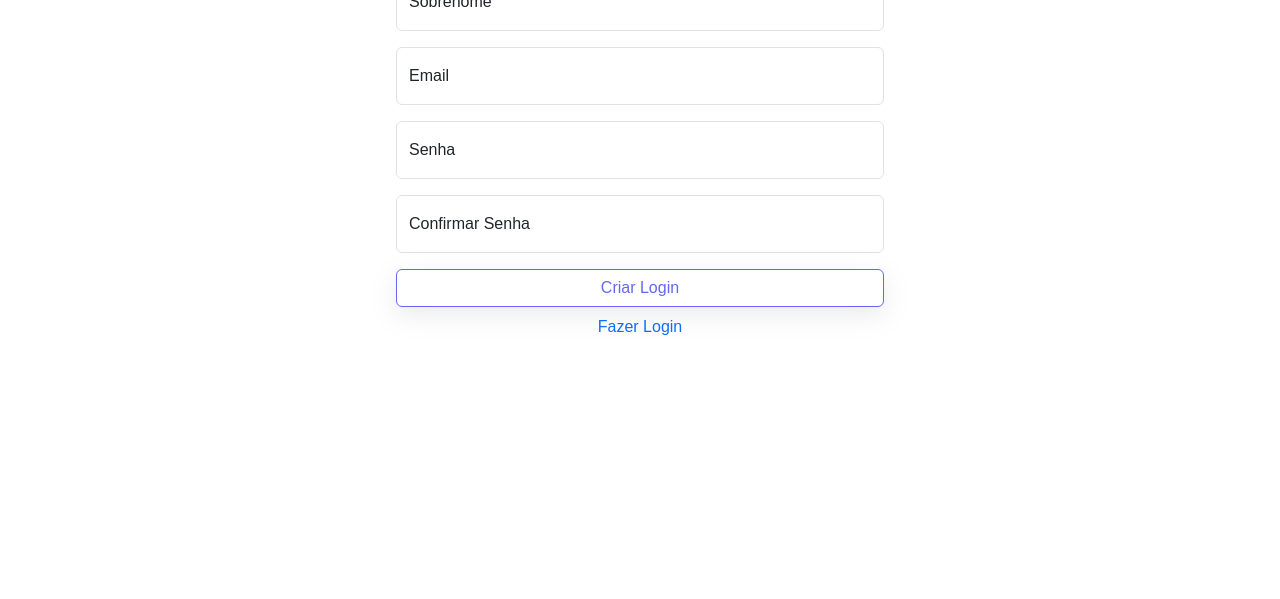
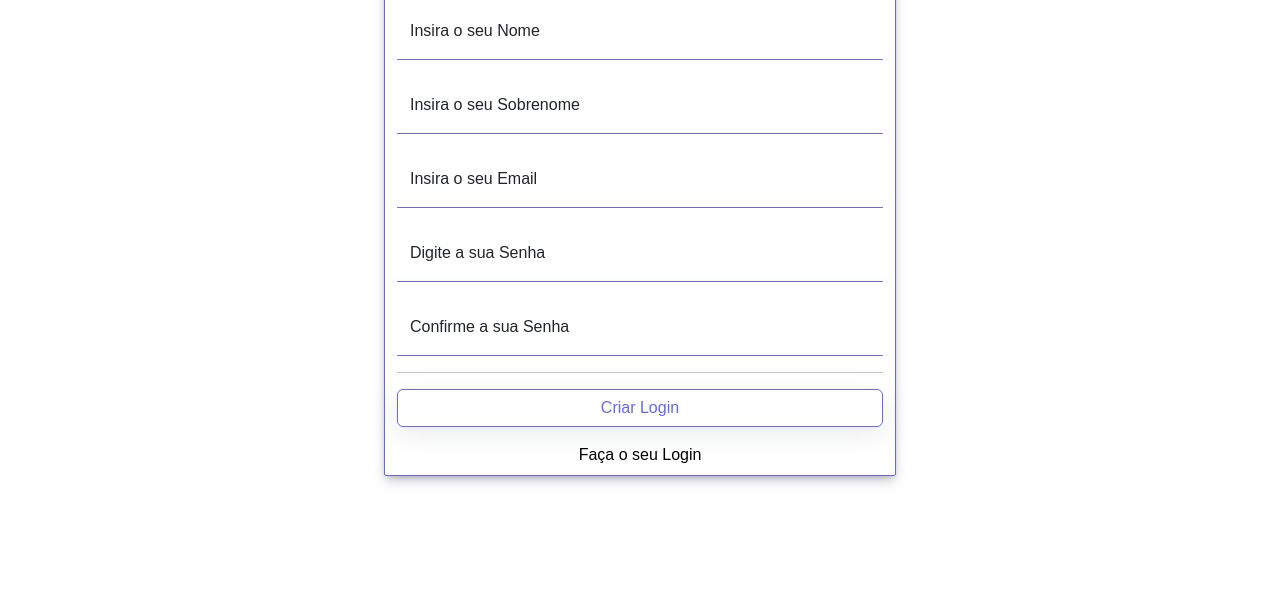
Before and after one commit to kengiiGMs/Carrinho-JS-BD-, a website: page pages/login_create.html in a window 1280 px wide. Shown: the part 257-856 px from the top of the page. Before the commit the page ends 800 px from the top, so only its background shows below. Drawn offline with nearby package versions, Linux system fonts and the light colour scheme.

Commit message:
Arrumando Rotas + Corrigindo Problemas no CSS das Páginas Login e Signup

```diff
--- a/pages/login_create.html
+++ b/pages/login_create.html
@@ -11,6 +11,8 @@
     <link rel="stylesheet" href="https://cdn.jsdelivr.net/npm/bootstrap-icons@1.11.1/font/bootstrap-icons.css">
     <link rel="stylesheet" href="../css/style.css">
     <link rel="icon" href="../img/logo.png" type="image/png">
+
+
 </head>
 
 <body>
@@ -47,34 +49,46 @@
         </div>
     </nav>
 
-    <div class="d-flex align-items-center justify-content-center" style="height: 80vh;">
-        <div class="container" style="max-width: 40%;">
+    <div class="d-flex align-items-center justify-content-center" style="height: 100vh;">
+        <div class="container containerLogin" style="max-width: 40%;">
+            <div class="container center mb-3 pt-4">
+                <h2 class="colorPurple">
+                    Crie o seu Login
+                </h2>
+            </div>
             <form action="">
                 <div class="form-floating mb-3">
-                    <input type="text" class="form-control" id="floatingPassword" placeholder="Password">
-                    <label for="floatingPassword">Nome</label>
+                    <input type="text" class="form-control input-login" placeholder="Insira o seu Nome" id="nameCreate">
+                    <label for="nameCreate">Insira o seu Nome</label>
                 </div>
                 <div class="form-floating mb-3">
-                    <input type="text" class="form-control" id="floatingPassword" placeholder="Password">
-                    <label for="floatingPassword">Sobrenome</label>
+                    <input type="text" class="form-control input-login" placeholder="Insira o seu Sobrenome"
+                        id="lastNameCreate">
+                    <label for="lastNameCreate">Insira o seu Sobrenome</label>
                 </div>
                 <div class="form-floating mb-3">
-                    <input type="email" class="form-control" id="floatingInput" placeholder="name@example.com">
-                    <label for="floatingInput">Email</label>
+                    <input type="email" class="form-control input-login" placeholder="Insira o seu Email"
+                        id="emailCreate">
+                    <label for="emailCreate">Insira o seu Email</label>
                 </div>
                 <div class="form-floating mb-3">
-                    <input type="password" class="form-control" id="floatingPassword" placeholder="Password">
-                    <label for="floatingPassword">Senha</label>
+                    <input type="password" class="form-control input-login" placeholder="Digite a sua Senha"
+                        id="passwordCreate">
+                    <label for="passwordCreate">Digite a sua Senha</label>
                 </div>
                 <div class="form-floating mb-3">
-                    <input type="password" class="form-control" id="floatingPassword" placeholder="Password">
-                    <label for="floatingPassword">Confirmar Senha</label>
+                    <input type="text" class="form-control input-login" placeholder="Confirme a sua Senha"
+                        id="confirmedPasswordCreate">
+                    <label for="confirmedPasswordCreate">Confirme a sua Senha</label>
                 </div>
-                <div class="d-grid gap-2 mb-2">
+
+                <hr>
+                <div class="d-grid gap-2 mb-3">
                     <button class="btn btn-outline btn-purple" type="submit">Criar Login</button>
                 </div>
-                <div class="container center">
-                    <a href="/login">Fazer Login</a>
+
+                <div class="container center mb-2">
+                    <a href="/login" class="colorBlack">Faça o seu Login</a>
                 </div>
             </form>
         </div>
```
Also changed, not shown: index.js (+10 -0 lines), pages/login.html (+8 -23 lines), 1 other file.
